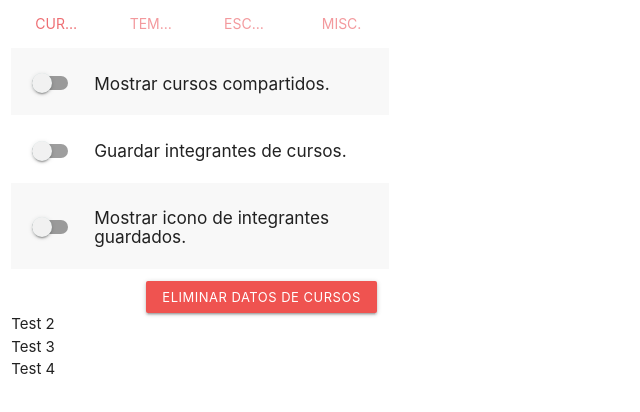
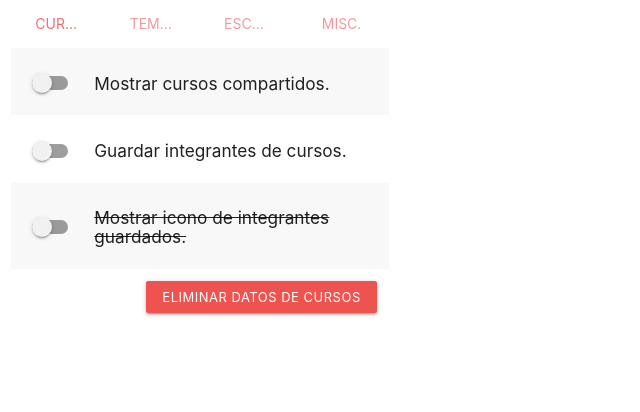
Before and after one commit to Nyveon/tU-Cursos, a browser extension: page html/menu.html in a window 1280 px wide. Shown: the whole page, without its empty margins (0-640 px from the left). Drawn offline with Linux system fonts and the light colour scheme.

Commit message:
Marks un-implemented feature

```diff
--- a/html/menu.html
+++ b/html/menu.html
@@ -65,7 +65,7 @@
                     </td>
                     <td>
                         <h6>
-                            Mostrar icono de integrantes guardados.
+                            <del> Mostrar icono de integrantes guardados. </del>
                         </h6>
                     </td>
                 </tr>
@@ -80,17 +80,7 @@
                 <script src = "../js/menu.js"></script>
             </div>
         </div>
-        <div id="test2" class="col s12">Test 2</div>
-        <div id="test3" class="col s12">Test 3</div>
-        <div id="test4" class="col s12">Test 4</div>
     </div>
-
-
-
-
-
-
-
     <script type="text/javascript" src="../js/materialize.min.js"></script>
 </body>
 </html>
```
